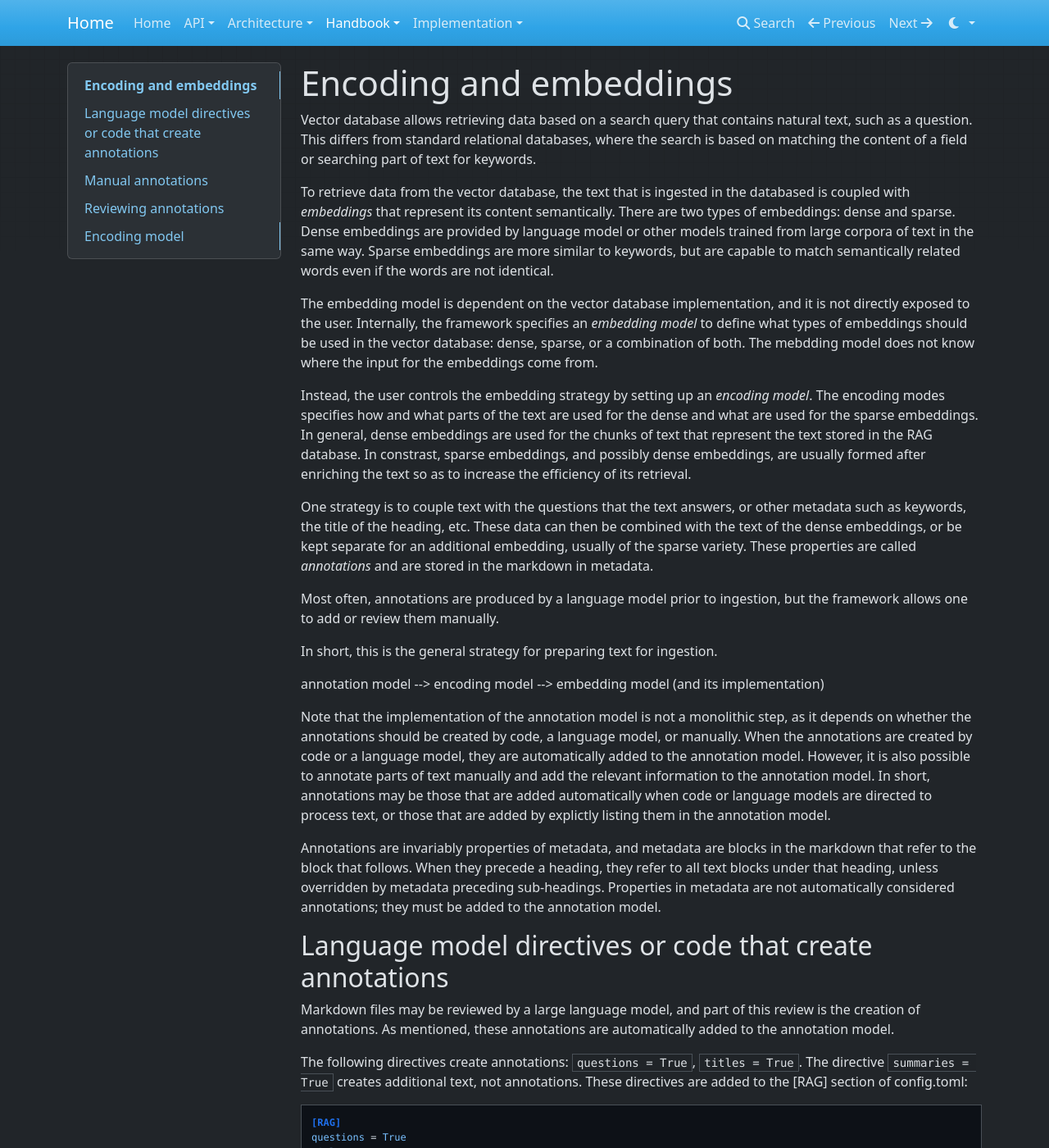
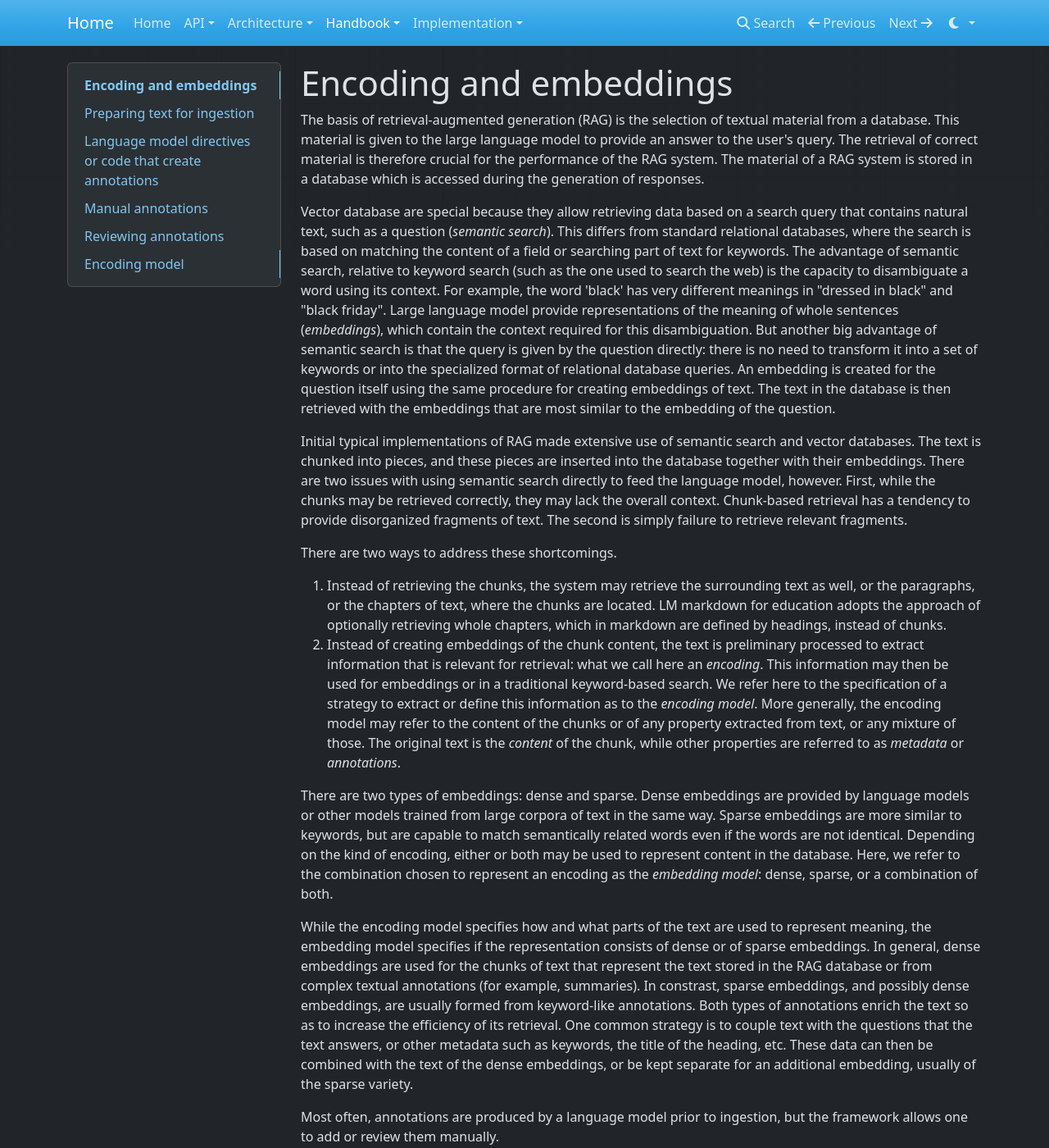
Before and after one commit to roberto-viviani/lmm-education, an MkDocs documentation site: the page built from docs/Handbook/EncodingEmbedding.md, in a window 1280 px wide and 1400 px high. Shown: the whole window at 82% size. Built offline with MkDocs 1.6.1, drawn with Linux system fonts in a browser that asks for light colours; nearby versions of some CDN libraries; some of the changed text lies outside the part shown.

Commit message:
docs, revision handbook

````diff
--- a/docs/Handbook/EncodingEmbedding.md
+++ b/docs/Handbook/EncodingEmbedding.md
@@ -1,29 +1,36 @@
 # Encoding and embeddings
 
-Vector database allows retrieving data based on a search query that contains natural text, such as a question. This differs from standard relational databases, where the search is based on matching the content of a field or searching part of text for keywords.
+The basis of retrieval-augmented generation (RAG) is the selection of textual material from a database. This material is given to the large language model to provide an answer to the user's query. The retrieval of correct material is therefore crucial for the performance of the RAG system. The material of a RAG system is stored in a database which is accessed during the generation of responses.
 
-To retrieve data from the vector database, the text that is ingested in the databased is coupled with _embeddings_ that represent its content semantically. There are two types of embeddings: dense and sparse. Dense embeddings are provided by language model or other models trained from large corpora of text in the same way. Sparse embeddings are more similar to keywords, but are capable to match semantically related words even if the words are not identical.
+Vector database are special because they allow retrieving data based on a search query that contains natural text, such as a question (_semantic search_). This differs from standard relational databases, where the search is based on matching the content of a field or searching part of text for keywords. The advantage of semantic search, relative to keyword search (such as the one used to search the web) is the capacity to disambiguate a word using its context. For example, the word 'black' has very different meanings in "dressed in black" and "black friday". Large language model provide representations of the meaning of whole sentences (_embeddings_), which contain the context required for this disambiguation. But another big advantage of semantic search is that the query is given by the question directly: there is no need to transform it into a set of keywords or into the specialized format of relational database queries. An embedding is created for the question itself using the same procedure for creating embeddings of text. The text in the database is then retrieved with the embeddings that are most similar to the embedding of the question.
 
-The embedding model is dependent on the vector database implementation, and it is not directly exposed to the user. Internally, the framework specifies an _embedding model_ to define what types of embeddings should be used in the vector database: dense, sparse, or a combination of both. The mebdding model does not know where the input for the embeddings come from.
+Initial typical implementations of RAG made extensive use of semantic search and vector databases. The text is chunked into pieces, and these pieces are inserted into the database together with their embeddings. There are two issues with using semantic search directly to feed the language model, however. First, while the chunks may be retrieved correctly, they may lack the overall context. Chunk-based retrieval has a tendency to provide disorganized fragments of text. The second is simply failure to retrieve relevant fragments.
 
-Instead, the user controls the embedding strategy by setting up an _encoding model_. The encoding modes specifies how and what parts of the text are used for the dense and what are used for the sparse embeddings. In general, dense embeddings are used for the chunks of text that represent the text stored in the RAG database. In constrast, sparse embeddings, and possibly dense embeddings, are usually formed after enriching the text so as to increase the efficiency of its retrieval.
+There are two ways to address these shortcomings.
 
-One strategy is to couple text with the questions that the text answers, or other metadata such as keywords, the title of the heading, etc. These data can then be combined with the text of the dense embeddings, or be kept separate for an additional embedding, usually of the sparse variety. These properties are called _annotations_ and are stored in the markdown in metadata.
+1. Instead of retrieving the chunks, the system may retrieve the surrounding text as well, or the paragraphs, or the chapters of text, where the chunks are located. LM markdown for education adopts the approach of optionally retrieving whole chapters, which in markdown are defined by headings, instead of chunks.
+2. Instead of creating embeddings of the chunk content, the text is preliminary processed to extract information that is relevant for retrieval: what we call here an _encoding_. This information may then be used for embeddings or in a traditional keyword-based search. We refer here to the specification of a strategy to extract or define this information as to the _encoding model_. More generally, the encoding model may refer to the content of the chunks or of any property extracted from text, or any mixture of those. The original text is the _content_ of the chunk, while other properties are referred to as _metadata_ or _annotations_.
+
+There are two types of embeddings: dense and sparse. Dense embeddings are provided by language models or other models trained from large corpora of text in the same way. Sparse embeddings are more similar to keywords, but are capable to match semantically related words even if the words are not identical. Depending on the kind of encoding, either or both may be used to represent content in the database. Here, we refer to the combination chosen to represent an encoding as the _embedding model_: dense, sparse, or a combination of both.
+
+While the encoding model specifies how and what parts of the text are used to represent meaning, the embedding model specifies if the representation consists of dense or of sparse embeddings. In general, dense embeddings are used for the chunks of text that represent the text stored in the RAG database or from complex textual annotations (for example, summaries). In constrast, sparse embeddings, and possibly dense embeddings, are usually formed from keyword-like annotations. Both types of annotations enrich the text so as to increase the efficiency of its retrieval. One common strategy is to couple text with the questions that the text answers, or other metadata such as keywords, the title of the heading, etc. These data can then be combined with the text of the dense embeddings, or be kept separate for an additional embedding, usually of the sparse variety.
 
 Most often, annotations are produced by a language model prior to ingestion, but the framework allows one to add or review them manually.
 
-In short, this is the general strategy for preparing text for ingestion.
+## Preparing text for ingestion
+
+The encoding model determines how the text is prepared for ingestion:
 
 annotation model          -->   encoding model  -->   embedding model
 (and its implementation)
 
 Note that the implementation of the annotation model is not a monolithic step, as it depends on whether the annotations should be created by code, a language model, or manually. When the annotations are created by code or a language model, they are automatically added to the annotation model. However, it is also possible to annotate parts of text manually and add the relevant information to the annotation model. In short, annotations may be those that are added automatically when code or language models are directed to process text, or those that are added by explictly listing them in the annotation model.
 
-Annotations are invariably properties of metadata, and metadata are blocks in the markdown that refer to the block that follows. When they precede a heading, they refer to all text blocks under that heading, unless overridden by metadata preceding sub-headings. Properties in metadata are not automatically considered annotations; they must be added to the annotation model.
+Annotations are written in the markdown text in metadata blocks, i.e. special markdown blocks that refer to the text block that follows. When they precede a heading, they refer to all text blocks under that heading, unless overridden by metadata preceding sub-headings. Therefore, the process to which annotiation contribute to the semantic encoding of text is transparent. Properties in metadata are not automatically considered annotations; they must be added to the annotation model.
 
 ## Language model directives or code that create annotations
 
-Markdown files may be reviewed by a large language model, and part of this review is the creation of annotations. As mentioned, these annotations are automatically added to the annotation model.
+Markdown files may be reviewed by a large language model, and part of this review is the creation of annotations. When annotations are produced in this way, they are automatically added to the annotation model.
 
 The following directives create annotations: `questions = True`, `titles = True`. The directive `summaries = True` creates additional text, not annotations. These directives are added to the [RAG] section of config.toml:
 
@@ -49,11 +56,13 @@
 
 ```
 
-This results in a metadata block being added prior to headings (the example only shows one of such headings). The titles and questions are now two properties of the metadata. Note also the `~txthash` property. This is an automatically generated hash that checks that the text has not changed since the last time annotations were computed. Annotations are not recomputed if the text to which they refer was not changed.
+As the example shows, setting the `questions` and the `titles` in the configuration file has the effect of creating headiers before all headings in a markdown files with two metadata properties containing the annotations (the example only shows one of such headings). The metadata block may contain any other property, but some property keys (such as `questions`, `titles` and `summary`) are reserved for LM markdown for education. Note also the `~txthash` property. This is an automatically generated hash that checks that the text has not changed since the last time annotations were computed. Annotations are not recomputed if the text to which they refer was not changed.
+
+When an encoding model is specified in the `[RAG]` section of the configuration file, the annotations are automatically generated with a language model prior to ingesting the text in the vector database. If a metadata property containing an annotation is removed, or the whole metdata block is deleted, it will be recreated prior to ingesting.
 
 ## Manual annotations
 
-Manual annotations may be added, if desired, directly in the markdown file. An annotation is simply a metadata property. To tell the framework that this property is an annotation, you can specify it in config.toml.
+Manual annotations may be added, if desired, directly in the markdown file by the human RAG author. An annotation is simply a metadata property. To tell the framework that this property is an annotation, you can specify it in config.toml.
 
 For example, here you introduce a manual annotation called 'topic':
 
@@ -62,7 +71,7 @@
 topic: 'review'
 ---
 
-Explain when it is appropriate to use a logistic regression.
+We provide here a reviwe of logistic regression... (further text omitted)
 
 ```
 
@@ -75,21 +84,35 @@
 
 Manual annotations can be "own" or "inherited". Inherited annotations are taken from ancestor nodes, i.e. headings higher in the hierarchy.
 
-Annotations are concatenated for sparse or dense embeddings, depending on the encoding model.
+All annotations that are included in the annotation model are concatenated together prior to be embedded.
 
 ## Reviewing annotations
 
-LM markdown for education is designed to allow the RAG author to review all annotations manually prior to ingesting the documents. In the python REPL,
+LM markdown for education is designed to allow the RAG author to review all annotations manually prior to ingesting the documents. In the command window, start the LM markdown terminal (this may take some time and require an internet connection, depending on the embedding library in use):
 
-```python
-from lmm_education import ingest
+```bash
+lmme terminal
+```
 
-ingest("MyMarkdown.md", save_files=True, ingest=False)
+This command prints some information on the emebdding configuration of the system and prepares a prompt waiting for commands. These commands work on a file (generally, the file will be open in a markdown editor to view the effects of commands).
+
+To direct the system to create a specific annotation, use the `scan_rag` command with the annotation that you need to produce. For example, to produce questions for the my_markdown.md document, type
+
+```bash
+> scan_rag --questions my_markdown.md
+```
+
+and look in the editor for its effects (type `scan_rag --help` to get an overview of all subcommands). You can edit the question generated by the language model by typing directly in the markdown editor.
+
+While the `ingest` command is used to send the file to the vector database, it may also be used to create the annotations specified by the annotation model without ingesting the document. To this end, use it as follows:
+
+```bash
+> ingest --save_files=true --skip_ingest=true my_markdown.md
 ```
 
 This will prepare the markdown for ingestion without ingesting it, and save it instead to disk for review and editing.
 
-When editing prepared markdown, annotations will not be recomputed if the text to which they refer does not change. To prevent annotations from being recomputed when the text changes, add the property 'frozen' to the metadata:
+As mentioned, the annotations may be edited manually prior to ingestion. At the time of ingestion, annotations will not be recomputed if the text to which they refer does not change. However, they will after any change to the text to which they refer (that is, under the heading that the metadata block precedes). To prevent annotations from being recomputed when the text changes, add the property `frozen` to the metadata:
 
 ```markdown
 ---
````
Also changed, not shown: docs/Handbook/RAGauthoring.md (+21 -21 lines).
